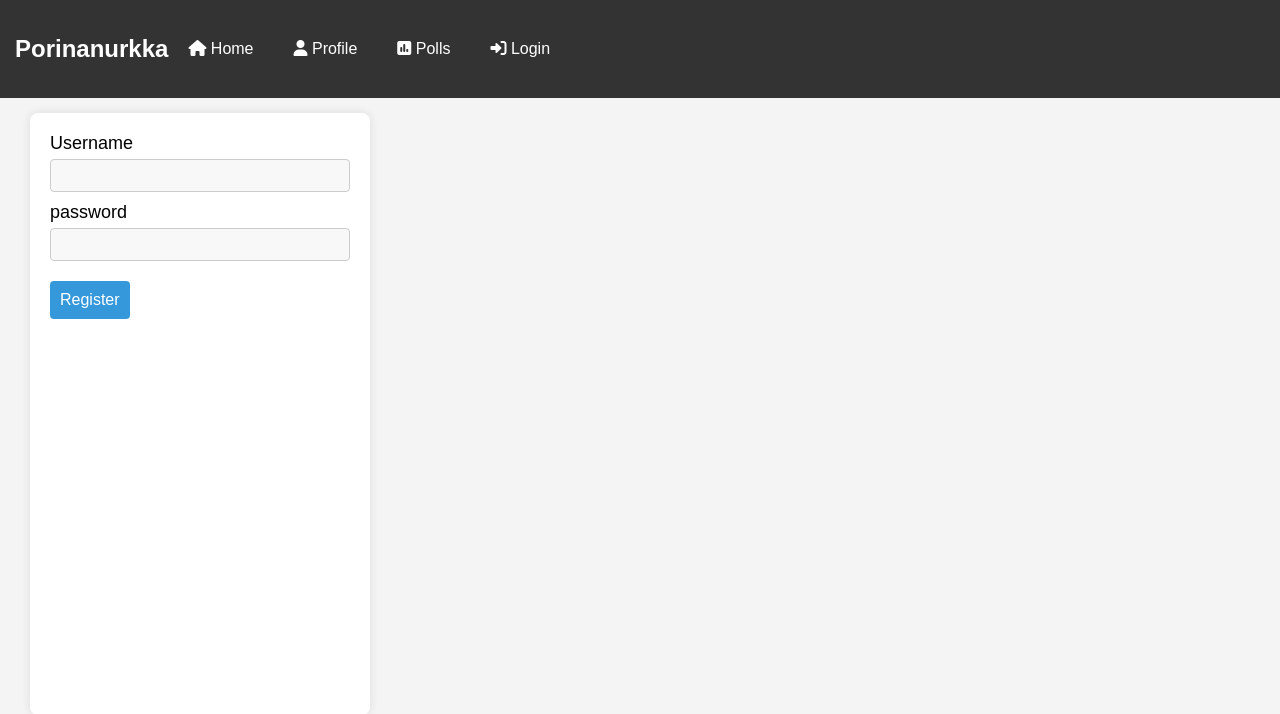
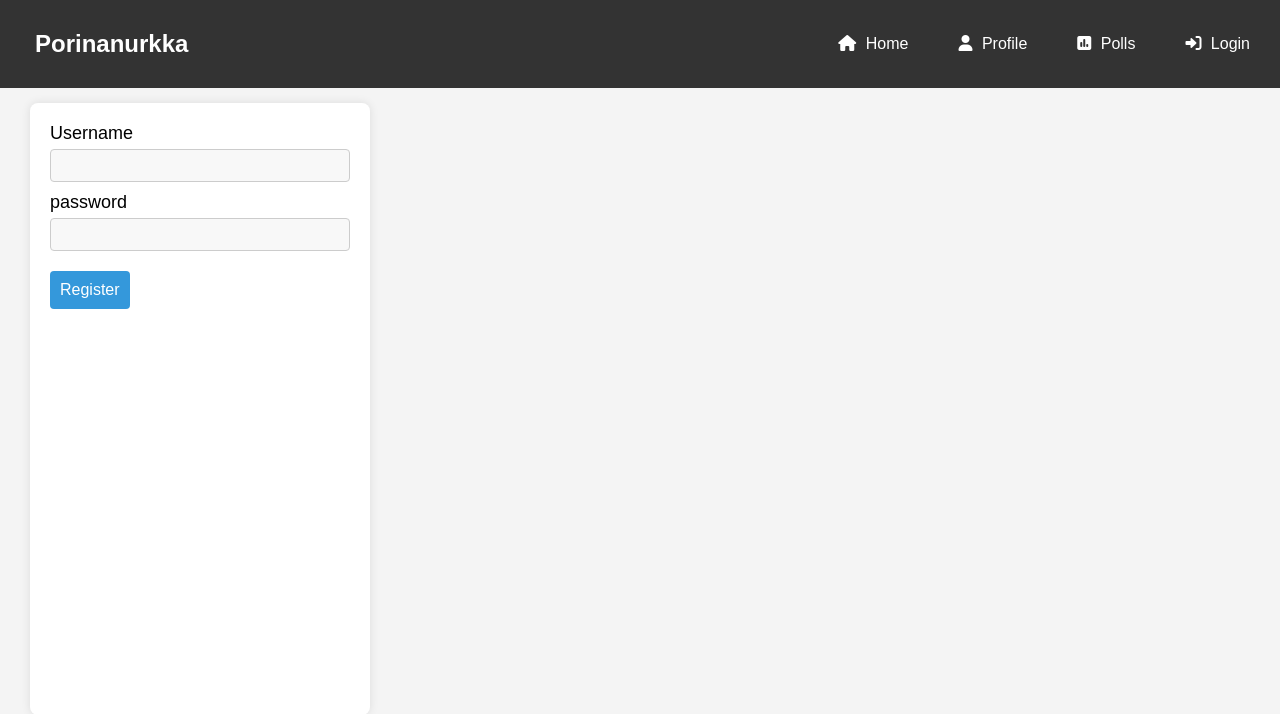
Before and after one commit to EetuHuttula/TKT20019---Keskustelusovellus, a Flask app: page /register in a window 1280 px wide. Shown: the top 714 px of the page. Run offline with Flask 3, Linux system fonts and the light colour scheme.

Commit message:
navbar styling

```diff
--- a/static/css/components.css
+++ b/static/css/components.css
@@ -1,9 +1,3 @@
-.navbar {
-    display: flex;
-    align-items: center;
-    background-color: #333;
-    padding: 15px;
-}
 .footer {
     text-align: center;
     background-color: #333;
@@ -13,6 +7,11 @@
 
 span {
     color: white;
+}
+
+.porina-nurkka {
+    color: white;
+    margin-left: 25px;
 }
 
 .navbar h2 {
@@ -32,3 +31,42 @@ span {
     text-decoration: underline;
     font-size: 1.1em;
 }
+
+/* Style for the navbar */
+.navbar {
+    background-color: #333; /* Setting background color */
+    color: #fff; /* Setting text color */
+    padding: 10px; /* Adding padding */
+    display: flex; /* Using flexbox for layout */
+    justify-content: space-between; /* Aligning items */
+    align-items: center; /* Aligning items */
+  }
+
+  /* Style for the navbar brand */
+  .navbar_flex_start {
+    flex: 1; /* Taking up available space */
+  }
+
+  /* Style for the navbar links container */
+  .navbar_flex-end {
+    display: flex; /* Using flexbox for layout */
+    align-items: center; /* Aligning items */
+  }
+
+  /* Style for navbar links */
+  .navbar_flex-end a {
+    color: #fff; /* Setting text color */
+    text-decoration: none; /* Removing default underline */
+    margin-left: 20px; /* Adding margin between links */
+  }
+
+  /* Style for logged in user info */
+  .navbar_flex-end p {
+    margin: 0; /* Removing default margin */
+    margin-right: 20px; /* Adding margin */
+  }
+
+  /* Style for font-awesome icons */
+  .navbar_flex-end i {
+    margin-right: 5px; /* Adding margin */
+  }
--- a/static/css/style.css
+++ b/static/css/style.css
@@ -10,9 +10,6 @@ body {
 .container {
     display: flex;
     flex: 1;
-}
-.porina-nurkka {
-    color: white;
 }
 
 .poll-choice {
--- a/static/css/thread.css
+++ b/static/css/thread.css
@@ -104,7 +104,6 @@
     margin-bottom: 10px;
     margin-right: 5px;
     font-size: 16px;
-    background-color: #33333309;
 }
 .threadFooter {
     margin-top: auto;
--- a/templates/components/navbar.html
+++ b/templates/components/navbar.html
@@ -1,7 +1,10 @@
 <!--NAVBAR COMPONENT-->
 
 <nav class="navbar">
+    <div class="navbar_flex_start">
     <h2 class="porina-nurkka">Porinanurkka</h2>
+    </div>
+    <div class="navbar_flex-end">
     <a href="/"><i class="fas fa-home"></i> Home</a>
     <a href="/profile"><i class="fas fa-user"></i> Profile</a>
     <a href="/polls"><i class="fas fa-poll"></i> Polls</a>
@@ -11,4 +14,5 @@
     {% else %}
         <a href="/login"><i class="fas fa-sign-in-alt"></i> Login</a>
     {% endif %}
+    </div>
 </nav>
```
